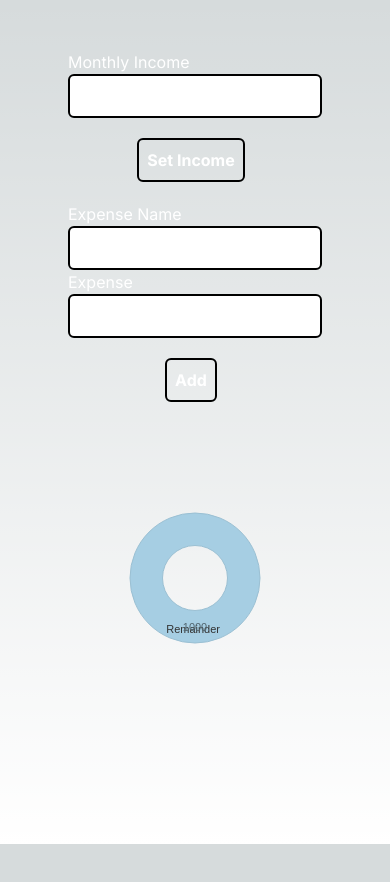
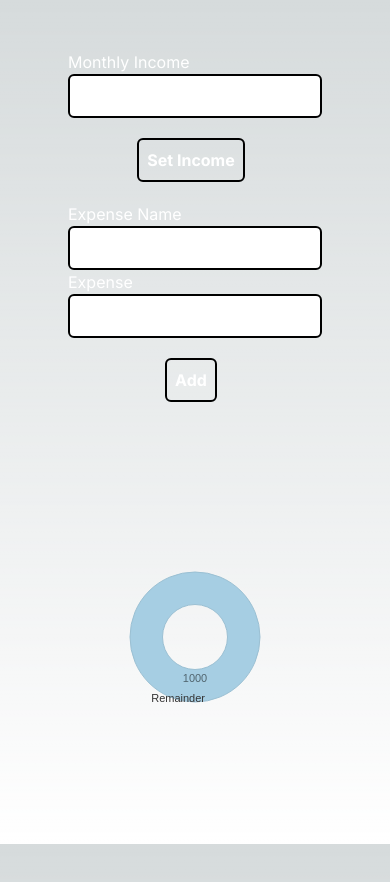
Before and after one commit to posthello-code/budgetizer, a Next.js app: page /budget in a window 390 px wide. Shown: the top 882 px of the page. Before the commit the page ends 844 px from the top, so only its background shows below. Built offline with nearby package versions, Linux system fonts and the light colour scheme.

Commit message:
more small screen stuff

```diff
--- a/app/budget/budget-pie.tsx
+++ b/app/budget/budget-pie.tsx
@@ -9,7 +9,7 @@ export const BudgetPie = (props: any) => {
       style={{
         display: "grid",
         gridAutoColumns: "minmax(0, 1fr)",
-        height: props.isSmallScreen ? "20rem" : "40rem",
+        height: props.isSmallScreen ? "35rem" : "40rem",
         paddingBottom: 50,
       }}
     >
@@ -29,9 +29,10 @@ export const BudgetPie = (props: any) => {
         arcLinkLabelsSkipAngle={10}
         arcLinkLabelsTextColor="#333333"
         arcLinkLabelsThickness={2}
-        arcLinkLabelsOffset={props.isSmallScreen ? -30 : 0}
-        arcLinkLabelsTextOffset={props.isSmallScreen ? -30 : 0}
-        arcLinkLabelsStraightLength={5}
+        arcLabelsRadiusOffset={props.isSmallScreen ? 0.25 : 0.5}
+        arcLinkLabelsOffset={props.isSmallScreen ? -20 : 0}
+        arcLinkLabelsTextOffset={props.isSmallScreen ? -20 : 0}
+        arcLinkLabelsStraightLength={10}
         arcLinkLabelsColor={{ from: "color" }}
         arcLabel="value"
         arcLinkLabel="label"
```
